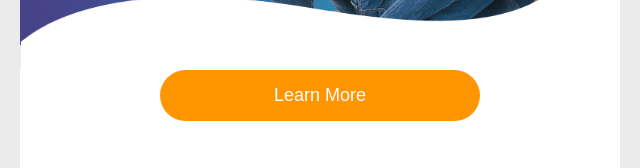
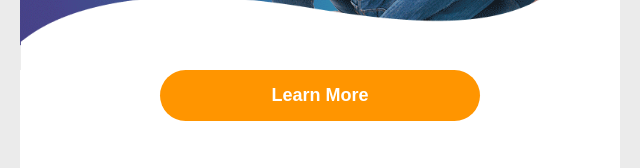
Before and after one commit to vinipoo/b-online, a plain HTML site: page index.html in a window 1280 px wide. Shown: the part 359-527 px from the top of the page, 320-960 px from the left. Drawn offline with Linux system fonts and the light colour scheme.

Commit message:
Update index.html

```diff
--- a/index.html
+++ b/index.html
@@ -244,7 +244,7 @@
                                         <center>
 
                                             <b
-                                                style=" border-radius: 50px; font-size: 18px; font-weight: 100;font-family: wix madefor text,arial, helvetica, sans-serif,
+                                                style=" border-radius: 50px; font-size: 18px; font-weight: bold;font-family: wix madefor text,arial, helvetica, sans-serif,
                         'Liberation Serif', Times,
                          'Times New Roman', serif; margin-left:0;margin-right:0;margin-top:0;margin-bottom:0;padding-left:10;padding-right:10;
                          padding-top:15;padding-bottom:15;outline:none;-ms-interpolation-mode:bicubic;width:auto;max-width:50%;
```
